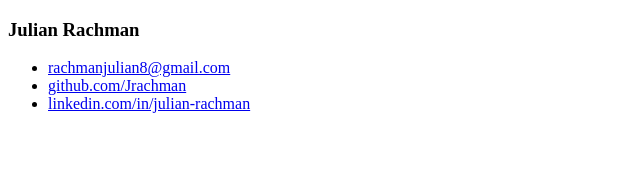
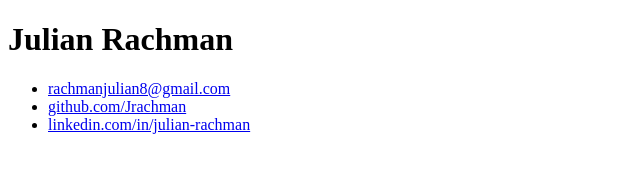
Before and after one commit to Jrachman/jrachman.github.io, a plain HTML site: page index.html in a window 1280 px wide. Shown: the whole page, without its empty margins (0-640 px from the left). Drawn offline with Linux system fonts and the light colour scheme.

Commit message:
changed font size of name

```diff
--- a/index.html
+++ b/index.html
@@ -4,7 +4,7 @@
 		<title>Julian Rachman</title>
 	</head>
 	<body>
-		<h3>Julian Rachman</h3>
+		<h1>Julian Rachman</h1>
 		<ul>
 			<li><a href="mailto:rachmanjulian8@gmail.com">rachmanjulian8@gmail.com</a></li>
 			<li><a href="https://github.com/Jrachman">github.com/Jrachman</a></li>
```
